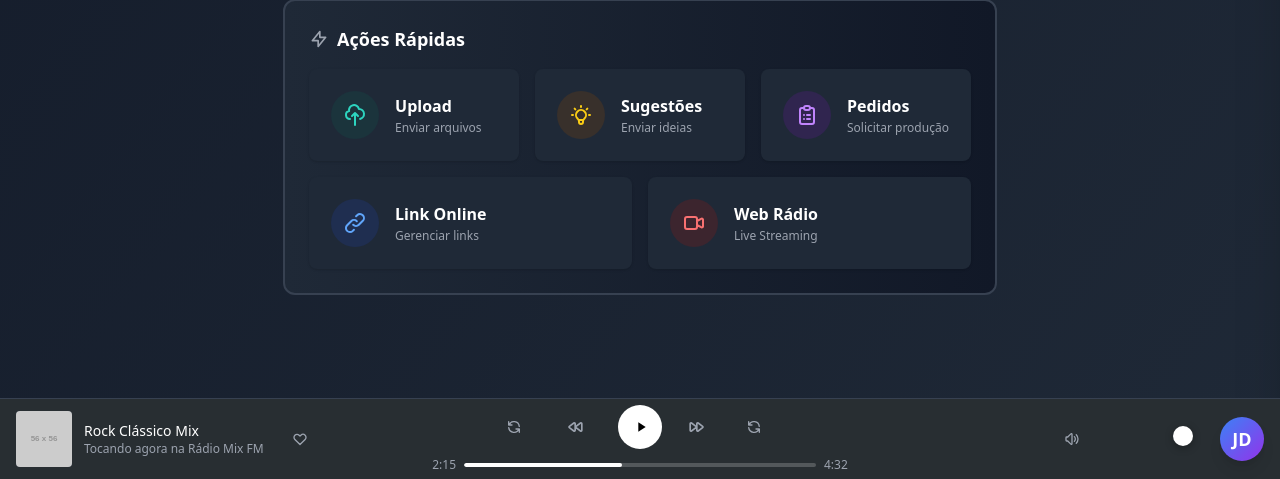
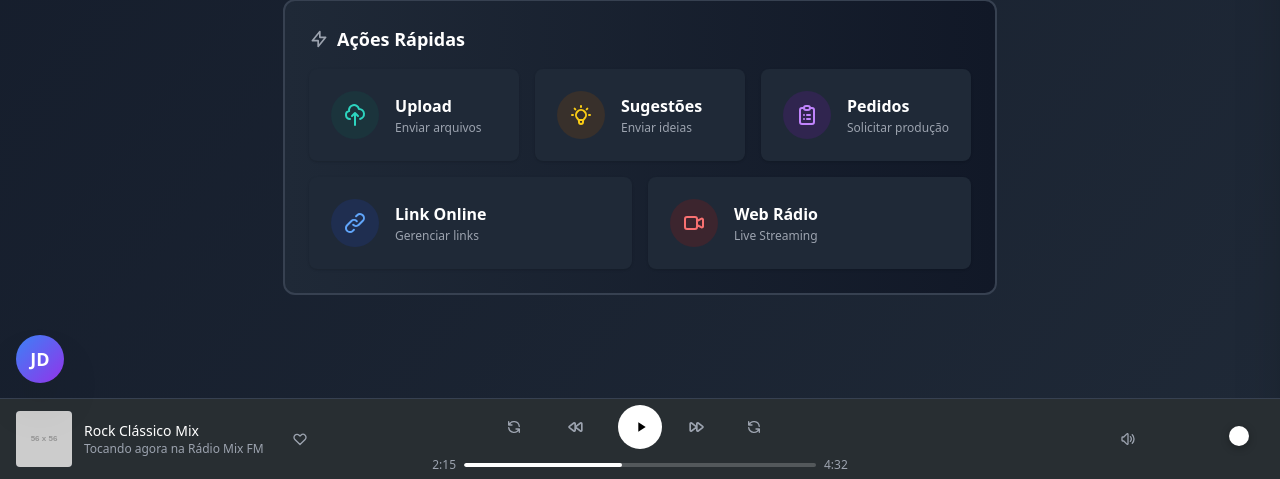
Before and after one commit to wikihostbrasil/your-first-echo, a PHP site: page /src/mock-player-2/index.html in a window 1280 px wide. Shown: the part 1216-1695 px from the top of the page. Run offline with PHP 8.4, Linux system fonts and the light colour scheme; grey boxes labelled with a size stand in for pictures from a placeholder-image service; some libraries are stand-ins or nearby versions.

Commit message:
Fix dropdown and modal styles

```diff
--- a/src/mock-player-2/index.html
+++ b/src/mock-player-2/index.html
@@ -1774,8 +1774,17 @@
         </div>
     </div>
 
+    <!-- User Avatar Button - Above Footer -->
+    <button
+        id="userAvatarBtn"
+        onclick="toggleUserDropdown()"
+        class="fixed bottom-24 left-4 z-[60] w-12 h-12 rounded-full bg-gradient-to-br from-blue-500 to-purple-600 flex items-center justify-center text-white font-semibold hover:scale-105 transition-transform shadow-2xl"
+    >
+        JD
+    </button>
+
     <!-- User Dropdown - Above Footer -->
-    <div id="userDropdownContainer" class="hidden fixed bottom-20 left-4 z-[60] bg-white dark:bg-gray-800 rounded-lg shadow-2xl border border-gray-200 dark:border-gray-700 w-64 overflow-hidden">
+    <div id="userDropdownContainer" class="hidden fixed bottom-[168px] left-4 z-[60] bg-white dark:bg-gray-800 rounded-lg shadow-2xl border border-gray-200 dark:border-gray-700 w-64 overflow-hidden dropdown-animate">
         <div class="p-2">
             <button onclick="handleUpgradePlan()" class="w-full text-left px-4 py-3 hover:bg-gray-100 dark:hover:bg-gray-700 rounded-lg transition-colors flex items-center gap-3">
                 <svg class="w-5 h-5 text-blue-600 dark:text-blue-400" fill="none" stroke="currentColor" viewBox="0 0 24 24">
@@ -1953,7 +1962,7 @@
                 </div>
             </div>
 
-            <!-- Right - Volume Control & User Avatar -->
+            <!-- Right - Volume Control -->
             <div class="flex items-center space-x-3 w-1/4 justify-end">
                 <button class="text-gray-600 dark:text-gray-400 hover:text-gray-900 dark:hover:text-white p-2">
                     <svg class="w-4 h-4" fill="none" stroke="currentColor" viewBox="0 0 24 24">
@@ -1968,21 +1977,13 @@
                     value="80"
                     class="w-24"
                 />
-                <!-- User Avatar Button -->
-                <button
-                    id="userAvatarBtn"
-                    onclick="toggleUserDropdown()"
-                    class="w-10 h-10 rounded-full bg-gradient-to-br from-blue-500 to-purple-600 flex items-center justify-center text-white font-semibold hover:scale-105 transition-transform shadow-lg"
-                >
-                    JD
-                </button>
             </div>
         </div>
     </div>
 
     <!-- Modal Adicionar Texto (Locução Virtual) -->
-    <div id="modalAdicionarTexto" class="hidden fixed inset-0 bg-black/50 z-[70] items-center justify-center p-4">
-        <div class="bg-white dark:bg-gray-800 rounded-lg shadow-2xl w-full max-w-lg flex flex-col max-h-[90vh]">
+    <div id="modalAdicionarTexto" class="hidden fixed inset-0 bg-black/50 z-[70] items-center justify-center p-4 modal-backdrop">
+        <div class="bg-white dark:bg-gray-800 rounded-lg shadow-2xl w-full max-w-lg flex flex-col max-h-[90vh] modal-content">
             <div class="bg-purple-600 dark:bg-purple-700 p-4 flex items-center justify-between rounded-t-lg flex-shrink-0">
                 <h3 class="text-xl font-bold text-white">ADICIONAR TEXTO</h3>
                 <button onclick="closeAdicionarTextoModal()" class="text-white hover:bg-white/20 rounded-full p-2 transition-colors">
@@ -2033,8 +2034,8 @@
     </div>
 
     <!-- Modal Adicionar Link (Link Online) -->
-    <div id="modalAdicionarLink" class="hidden fixed inset-0 bg-black/50 z-[70] items-center justify-center p-4">
-        <div class="bg-white dark:bg-gray-800 rounded-lg shadow-2xl w-full max-w-md flex flex-col">
+    <div id="modalAdicionarLink" class="hidden fixed inset-0 bg-black/50 z-[70] items-center justify-center p-4 modal-backdrop">
+        <div class="bg-white dark:bg-gray-800 rounded-lg shadow-2xl w-full max-w-md flex flex-col modal-content">
             <div class="bg-blue-600 dark:bg-blue-700 p-4 flex items-center justify-between rounded-t-lg flex-shrink-0">
                 <h3 class="text-xl font-bold text-white">ADICIONAR NOVO LINK</h3>
                 <button onclick="closeAdicionarLinkModal()" class="text-white hover:bg-white/20 rounded-full p-2 transition-colors">
--- a/src/mock-player-2/styles/animations.css
+++ b/src/mock-player-2/styles/animations.css
@@ -65,3 +65,37 @@
 .slide-in {
     animation: slideInRight 0.3s cubic-bezier(0.4, 0, 0.2, 1);
 }
+
+/* Modal Animations */
+@keyframes modalFadeIn {
+    from {
+        opacity: 0;
+    }
+    to {
+        opacity: 1;
+    }
+}
+
+@keyframes modalScaleIn {
+    from {
+        opacity: 0;
+        transform: scale(0.9) translateY(-10px);
+    }
+    to {
+        opacity: 1;
+        transform: scale(1) translateY(0);
+    }
+}
+
+.modal-backdrop {
+    animation: modalFadeIn 0.2s ease-out;
+}
+
+.modal-content {
+    animation: modalScaleIn 0.3s cubic-bezier(0.34, 1.56, 0.64, 1);
+}
+
+/* Dropdown Animation */
+.dropdown-animate {
+    animation: dropdownSlideIn 0.2s ease-out;
+}
```
